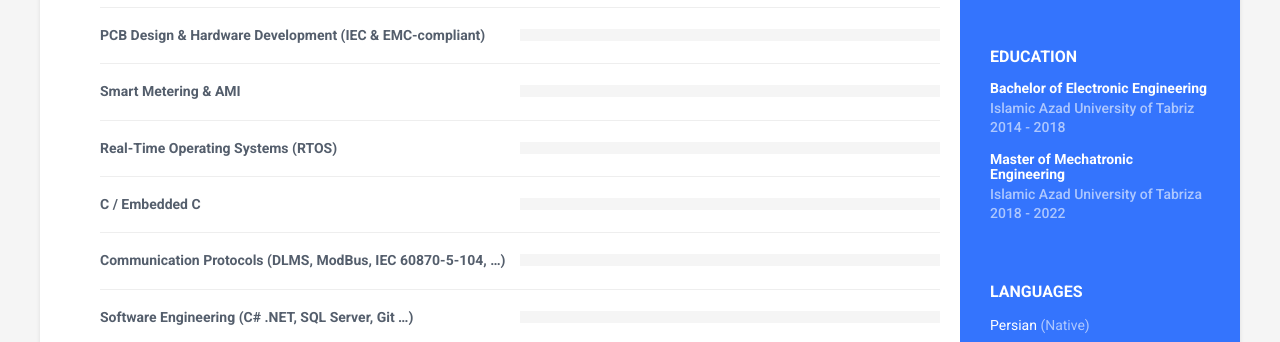
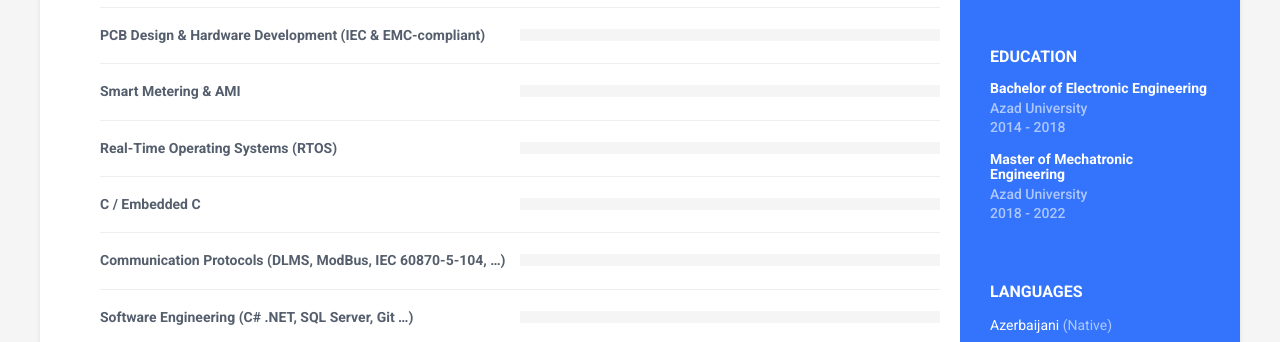
Before and after one commit to DevElectroplus/DevElectroplus.github.io, a plain HTML site: page index.html in a window 1280 px wide. Shown: the part 586-928 px from the top of the page. Drawn offline with nearby package versions, Linux system fonts and the light colour scheme.

Commit message:
Update index.html

```diff
--- a/index.html
+++ b/index.html
@@ -36,13 +36,13 @@
                 <h2 class="container-block-title">Education</h2>
                 <div class="item">
                     <h4 class="degree">Bachelor of Electronic Engineering</h4>
-                    <h5 class="meta">Islamic Azad University of Tabriz</h5>
+                    <h5 class="meta">Azad University</h5>
                     <div class="time">2014 - 2018</div>
                 </div>
                 <!--//item-->
                 <div class="item">
                     <h4 class="degree">Master of Mechatronic Engineering</h4>
-                    <h5 class="meta">Islamic Azad University of Tabriza</h5>
+                    <h5 class="meta">Azad University</h5>
                     <div class="time">2018 - 2022</div>
                 </div>
                 <!--//item-->
@@ -51,7 +51,6 @@
             <div class="languages-container container-block">
                 <h2 class="container-block-title">Languages</h2>
                 <ul class="list-unstyled interests-list">
-                    <li>Persian <span class="lang-desc">(Native)</span></li>
                     <li>Azerbaijani <span class="lang-desc">(Native)</span></li>
                     <li>English <span class="lang-desc">(Upper-Intermediate)</span></li>
 					<li>Turkish <span class="lang-desc">(Upper-Intermediate)</span></li>
```
